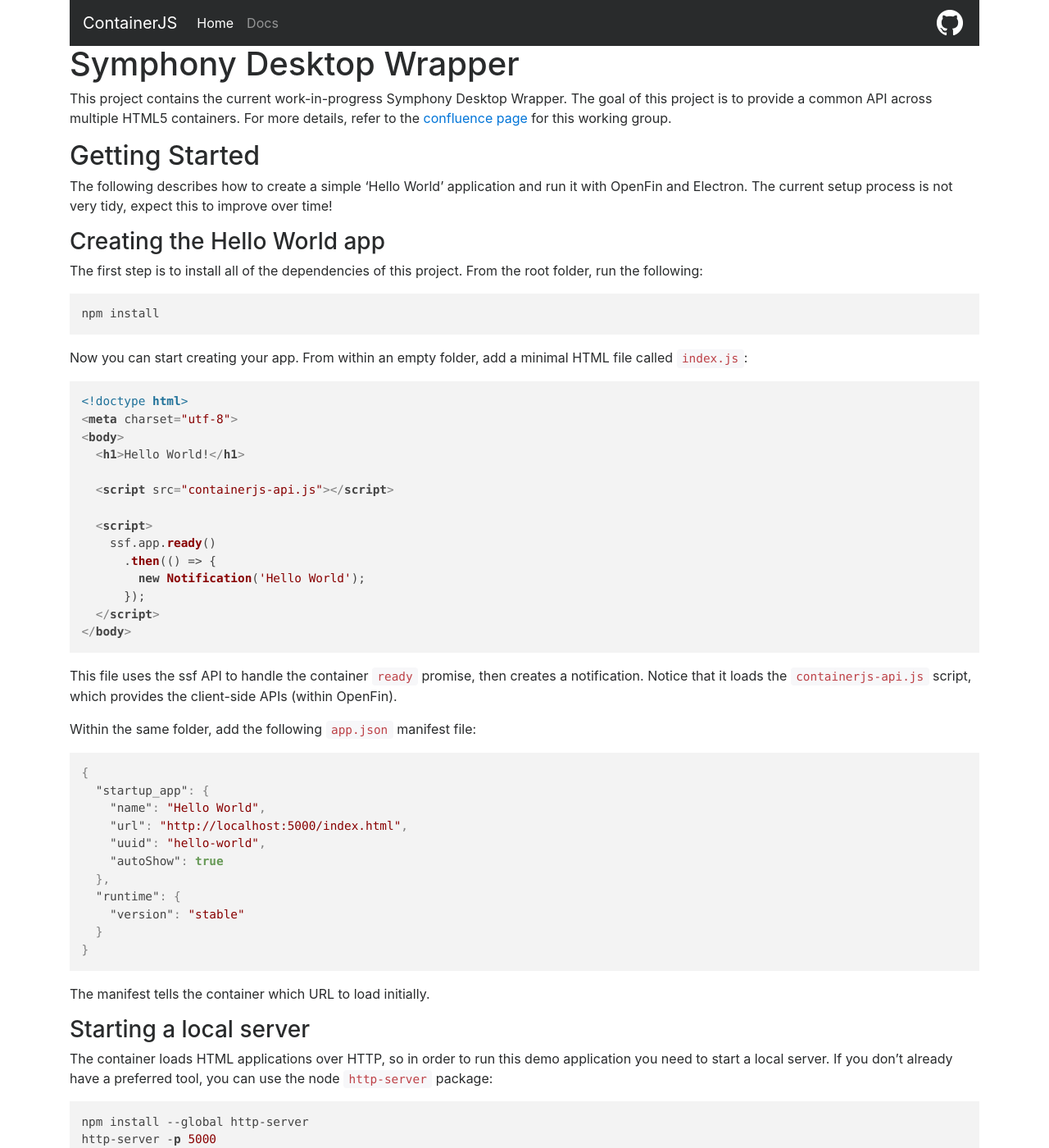
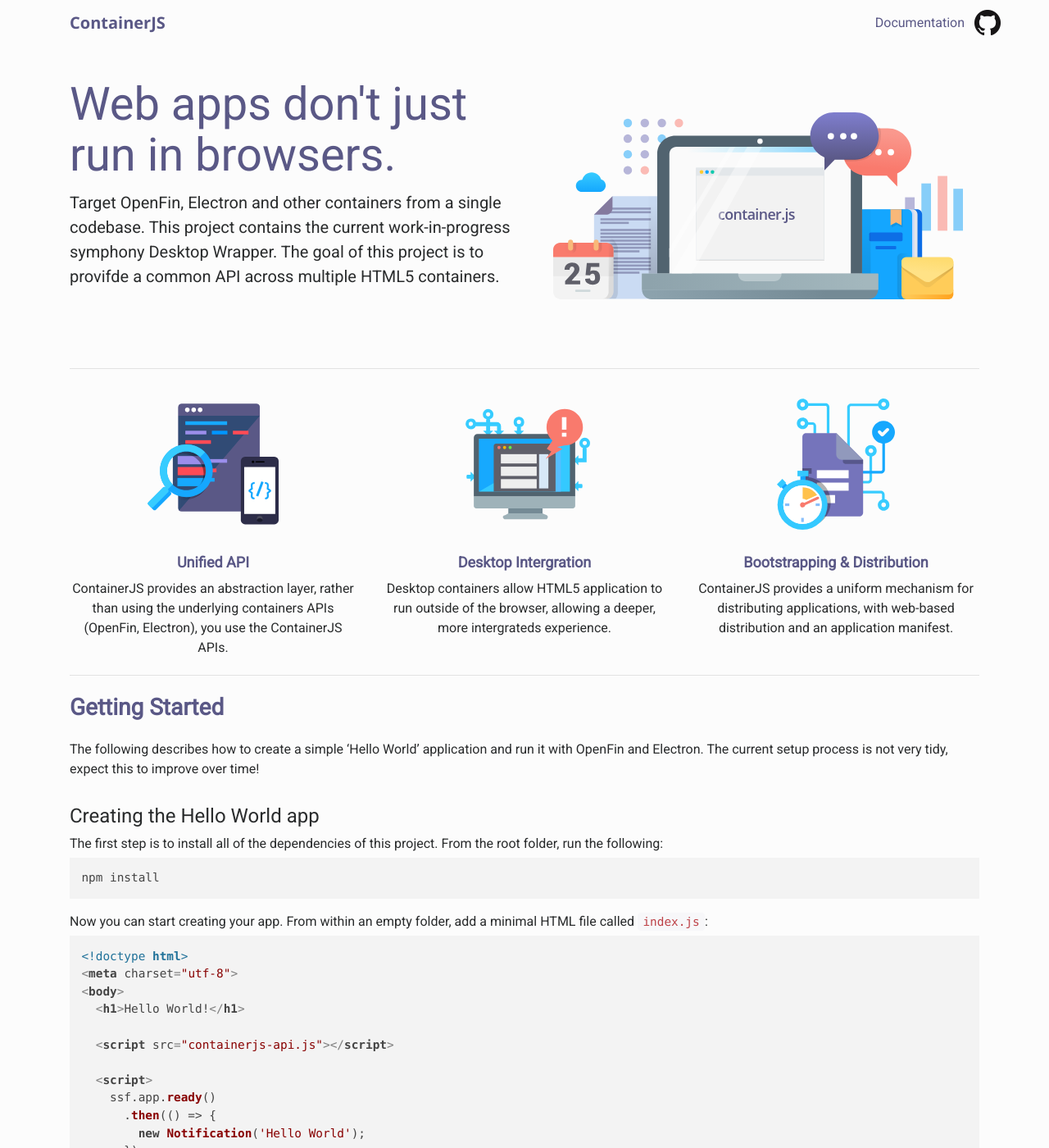
Before and after one commit to symphonyoss/ContainerJS, a Jekyll site: the page built from index.md, in a window 1280 px wide and 1400 px high. Shown: the whole window at 82% size. Built offline with Jekyll 4.4.1, drawn with Linux system fonts in a browser that asks for light colours; nearby versions of some CDN libraries; our own code applies the rules of GitHub Pages for plain Markdown files.

Commit message:
Add styling to documentation pages (#181)

```diff
--- a/_includes/navigation.html
+++ b/_includes/navigation.html
@@ -1,21 +1,20 @@
-<div class="nav-main">
-  <nav class="navbar navbar-toggleable-md navbar-inverse bg-inverse">
+<div id="nav-container" class="nav-main container">
+  <nav class="navbar navbar-toggleable-md navbar-light">
     <button class="navbar-toggler navbar-toggler-right" type="button" data-toggle="collapse" data-target="#navbarToggler" aria-controls="navbarToggler" aria-expanded="false" aria-label="Toggle navigation">
       <span class="navbar-toggler-icon"></span>
     </button>
-    <div class="navbar-brand">ContainerJS</div>
+    <a class="navbar-brand" href="/ContainerJS/">
+      ContainerJS
+    </a>
 
     <div class="collapse navbar-collapse" id="navbarToggler">
-      <ul class="navbar-nav mr-auto mt-2 mt-md-0">
-        <li {% if page.sectionid == 'home' %} class="nav-item active" {% else %} class="nav-item" {% endif %}>
-          <a class="nav-link" href="/ContainerJS">Home</a>
-        </li>
+      <ul class="navbar-nav ml-auto mt-2 mt-md-0">
         <li {% if page.sectionid == 'docs' %} class="nav-item active" {% else %} class="nav-item" {% endif %}>
-          <a class="nav-link" href="/ContainerJS/docs/App">Docs</a>
+          <a class="nav-link" href="/ContainerJS/docs/Docs">Documentation</a>
         </li>
       </ul>
       <a class="nav-link p-1" href="https://github.com/symphonyoss/ContainerJS">
-        <img class="nav-brand p-0" src="/ContainerJS/img/GitHub-Mark-Light-32px.png" width="32" height="32" />
+        <img class="nav-brand p-0" src="/ContainerJS/img/GitHub-Mark-32px.png" width="32" height="32" />
       </a>
     </div>
   </nav>
--- a/_layouts/default.html
+++ b/_layouts/default.html
@@ -3,6 +3,9 @@
 <head>
   <meta charset="utf-8">
   <title>{{ title }}</title>
+  <meta name="viewport" content="width=device-width, initial-scale=1">
+  <link href="https://fonts.googleapis.com/css?family=Open+Sans:400,700" rel="stylesheet">
+  <link href="https://fonts.googleapis.com/css?family=Roboto" rel="stylesheet">
   <link rel="stylesheet" href="https://maxcdn.bootstrapcdn.com/bootstrap/4.0.0-alpha.6/css/bootstrap.min.css" integrity="sha384-rwoIResjU2yc3z8GV/NPeZWAv56rSmLldC3R/AZzGRnGxQQKnKkoFVhFQhNUwEyJ" crossorigin="anonymous">
   <script src="https://code.jquery.com/jquery-3.1.1.slim.min.js" integrity="sha384-A7FZj7v+d/sdmMqp/nOQwliLvUsJfDHW+k9Omg/a/EheAdgtzNs3hpfag6Ed950n" crossorigin="anonymous"></script>
   <script src="https://cdnjs.cloudflare.com/ajax/libs/tether/1.4.0/js/tether.min.js" integrity="sha384-DztdAPBWPRXSA/3eYEEUWrWCy7G5KFbe8fFjk5JAIxUYHKkDx6Qin1DkWx51bBrb" crossorigin="anonymous"></script>
@@ -10,11 +13,53 @@
   <link rel="stylesheet" href="https://cdn.jsdelivr.net/highlight.js/9.11.0/styles/default.min.css">
   <script src="https://cdn.jsdelivr.net/highlight.js/9.11.0/highlight.min.js"></script>
   <script>hljs.initHighlightingOnLoad();</script>
+  <link rel="stylesheet" href="/ContainerJS/styles/main.css">
 </head>
-<body>
+<body data-spy="scroll" data-target="#docs-menu" data-offset="150">
   <div class="container">
     {% include navigation.html %}
+    {% if page.id == 'home' %}
+      <div class="jumbotron">
+        <div class="row flex-column-reverse flex-xl-row">
+          <div class="container col-xl-6">
+            <h1 class="display-4 text-center text-lg-left">Web apps don't just run in browsers.</h1>
+            <p class="lead text-center text-lg-left">
+              Target OpenFin, Electron and other containers from a single codebase. This project contains the current work-in-progress
+              symphony Desktop Wrapper. The goal of this project is to provifde a common API across multiple HTML5 containers.
+            </p>
+          </div>
+          <div class="container col-xl-6">
+            <img id="main-image" src="img/Hero Graphic.svg" />
+          </div>
+        </div>
+      </div>
+
+      <hr/>
+
+      <div class="row">
+        <div class="col-lg-4 tagline">
+          <img class="secondary-image" src="img/API Graphic.svg" />
+          <h5 class="tagline-header">Unified API</h5>
+          <p>ContainerJS provides an abstraction layer, rather than using the underlying containers APIs (OpenFin, Electron), you use the ContainerJS APIs.</p>
+        </div>
+        <div class="col-lg-4 tagline">
+          <img class="secondary-image" src="img/Desktop Graphic.svg" />
+          <h5 class="tagline-header">Desktop Intergration</h5>
+          <p>Desktop containers allow HTML5 application to run outside of the browser, allowing a deeper, more intergrateds experience.</p>
+        </div>
+        <div class="col-lg-4 tagline">
+          <img class="secondary-image" src="img/Distribution Graphic.svg" />
+          <h5 class="tagline-header">Bootstrapping &amp; Distribution</h5>
+          <p>ContainerJS provides a uniform mechanism for distributing applications, with web-based distribution and an application manifest.</p>
+        </div>
+      </div>
+
+      <hr/>
+    {% endif %}
+
     {{ content }}
+
+    <script src="/ContainerJS/js/main.js"></script>
   </div>
 </body>
 </html>
--- a/index.md
+++ b/index.md
@@ -4,15 +4,11 @@
 sectionid: home
 ---
 
-# Symphony Desktop Wrapper
-
-This project contains the current work-in-progress Symphony Desktop Wrapper. The goal of this project is to provide a common API across multiple HTML5 containers. For more details, refer to the [confluence page](https://symphonyoss.atlassian.net/wiki/display/WGDWAPI/Working+Group+-+Desktop+Wrapper+API) for this working group.
-
 ## Getting Started
 
 The following describes how to create a simple 'Hello World' application and run it with OpenFin and Electron. The current setup process is not very tidy, expect this to improve over time!
 
-### Creating the Hello World app
+#### Creating the Hello World app
 
 The first step is to install all of the dependencies of this project. From the root folder, run the following:
 
@@ -59,7 +55,7 @@
 
 The manifest tells the container which URL to load initially.
 
-### Starting a local server
+#### Starting a local server
 
 The container loads HTML applications over HTTP, so in order to run this demo application you need to start a local server. If you don't already have a preferred tool, you can use the node `http-server` package:
 
@@ -70,7 +66,7 @@
 
 This starts a server on port 5000.
 
-### Running with OpenFin
+#### Running with OpenFin
 
 First copy the contents of the `packages/api-openfin/build/dist` folder contents into the folder where your app is located. This provides the client-side API to your app.
 
@@ -88,7 +84,7 @@
 
 You should now see the Hello World application!
 
-### Running with Electron
+#### Running with Electron
 
 In order to run the same application with Electron, you need to install the CLI tool which is part of this project. From within the `packages/api-electron` folder, run the following:
 
@@ -106,11 +102,11 @@
 
 You should now see exactly the same app running within Electron.
 
-## Roadmap
+#### Roadmap
 
 For details on the progress and roadmap, see the [wiki pages](https://github.com/symphonyoss/ContainerJS/wiki)
 
-## Development
+#### Development
 
 This project is a mono-repo, i.e. multiple distinct projects within the same Git repository. This project uses [Lerna](https://github.com/lerna/lerna) to manage the dependencies between these projects and their release process.
 
--- /dev/null
+++ b/styles/main.css
@@ -0,0 +1,241 @@
+body {
+  background-color: #FCFCFC;
+  padding-top: 65px;
+  position: relative;
+  overflow: visible;
+  font-family: 'Roboto', sans-serif;
+  font-size: 16px;
+}
+
+h1, h2 {
+  color: #5A5886;
+  font-weight: 700;
+}
+
+h1 {
+  padding: 0px;
+  margin: 0px;
+}
+
+h2 {
+  padding: 0px;
+  margin: 24px 0px;
+  font-size: 28px;
+}
+
+h3 {
+  margin-bottom: 24px;
+  font-size: 24px;
+  font-weight: 700;
+}
+
+h4 {
+  margin-top: 32px;
+}
+
+section > h4 {
+  margin: 0px;
+  display: inline-block;
+  font-weight: 700;
+  font-size: 20px;
+}
+
+h5 {
+  padding: 10px 0px;;
+  margin: 0px;
+  font-weight: 700;
+  font-size: 16px;
+}
+
+p {
+  margin-bottom: 5px;
+}
+
+.lead {
+  margin-top: 12px;
+}
+
+.code {
+  font-family: monospace;
+  white-space: pre;
+  background-color: #eee;
+  display: inline-block;
+  padding: 5px;
+  font-weight: 500;
+}
+
+.method {
+  padding-bottom: 64px;
+}
+
+.method:last-child {
+  padding-bottom: 32px;
+}
+
+.property {
+  padding-bottom: 32px;
+}
+
+.navbar-light .navbar-nav .nav-link, .tagline-header, .navbar-light .navbar-brand, .navbar-light .navbar-toggler {
+  color: #5A5886;
+}
+
+.navbar-brand {
+  font-weight: 800;
+  font-size: 20px;
+  font-family: 'Open Sans', sans-serif;
+}
+
+.jumbotron {
+  background-color: transparent;
+  padding: 32px 0px;
+}
+
+#main-image {
+  width: 100%;
+  padding: 20px;
+  margin-top: 20px;
+}
+
+.navbar {
+  background-color: #FCFCFC;
+  position: fixed !important;
+  top: 0px;
+  width: inherit;
+  padding: 8px 0px !important;
+  z-index: 1000;
+  clear: both;
+}
+
+#nav-container {
+  margin: 0px;
+  padding: 0px;
+}
+
+.list-item {
+  display: block;
+  margin: 10px;
+  padding: 3px;
+  padding-left: 10px;
+  border-left: 3px solid transparent;
+}
+
+.nav-link {
+  color: #AAA6A6;
+}
+
+.nav-link:hover {
+  color: #5A5886;
+}
+
+.nav-link.active {
+  color: #5A5886;
+  border-left: 3px solid #5A5886;
+}
+
+#docs-menu {
+  position: fixed;
+  top: 64px;
+}
+
+ul {
+  list-style: none;
+  padding: 0px;
+  margin: 0px;
+}
+
+.docs-title:before {
+  content:"";
+  display: block;
+  height: 32px;
+  margin: -8px 0 0;
+}
+
+div > section {
+  border-bottom: solid 1px #e2e2e2;
+}
+
+section.methods, section.contructors, section.properties {
+  margin-bottom: 20px;
+}
+
+.test-results {
+  float: right;
+}
+
+.test-result-title {
+  display: inline-block;
+  font-weight: 500;
+  padding: 0px;
+}
+
+.test-result {
+  background-color: #bebebe;
+  padding: 2px 5px;
+  margin: 0px 5px;
+  color: #F8FCFA;
+  font-size: 12px;
+  border-radius: 3px;
+}
+
+.test-result.test-color-0 {
+  background-color: #ba5050;
+}
+.test-result.test-color-10 {
+  background-color: #ba7a50;
+}
+.test-result.test-color-25 {
+  background-color: #ba9f50;
+}
+.test-result.test-color-50 {
+  background-color: #baba50;
+}
+.test-result.test-color-75 {
+  background-color: #93ba50;
+}
+.test-result.test-color-100 {
+  background-color: #50BB88;
+}
+
+/* Fix some issues on small screens */
+@media (max-width: 576px) {
+    .test-results {
+        float: none !important;
+    }
+
+    .navbar {
+      width: 95% !important;
+    }
+}
+
+.return-type, .return-text {
+  display: inline-block;
+}
+
+.return-text {
+  padding-right: 10px;
+  font-weight: 700;
+}
+
+section.row {
+  padding: 0px;
+}
+
+.secondary-image {
+  width: 160px;
+  height: 160px;
+  margin: 20px;
+}
+
+.tagline {
+  justify-content: center;
+  text-align: center;
+}
+
+.tagline-header {
+  font-size: 18px;
+}
+
+dd, dl {
+  margin-bottom: 5px;
+}
```
Also changed, not shown: _layouts/api.html (+4 -11 lines), img/API Graphic.svg (added), img/Desktop Graphic.svg (added), img/Distribution Graphic.svg (added), img/GitHub-Mark-32px.png (added), img/Hero Graphic.svg (added).
